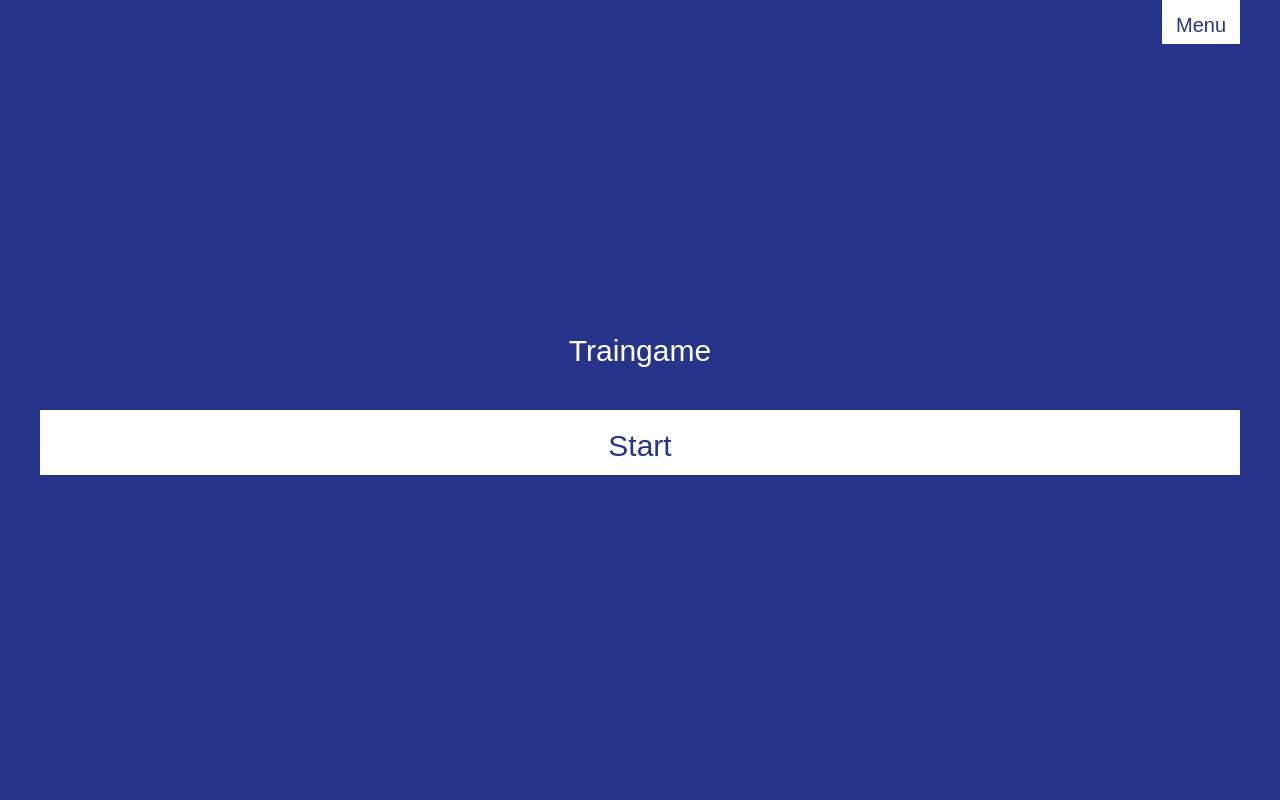
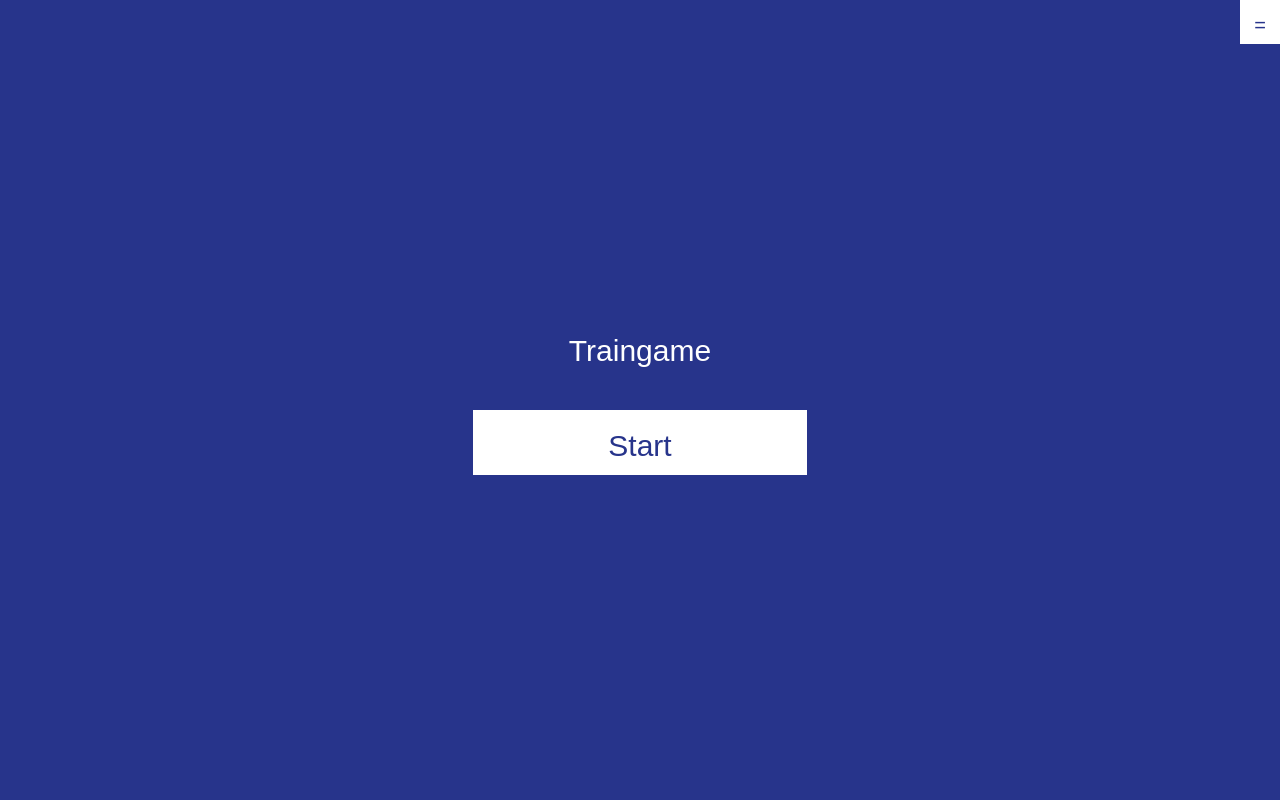
Before and after one commit to leamoser/mma-game_final, a PHP site: page /index.php in a window 1280 px wide. Run offline with PHP 8.4, Linux system fonts and the light colour scheme; some libraries are stand-ins or nearby versions; some web fonts are replaced.

Commit message:
adapt sidewidth of application for big devices

```diff
--- a/css/main.css
+++ b/css/main.css
@@ -26,7 +26,10 @@
   --ga-mini: 7px;
   --ga-buttons: 10px;
   /*Grössen*/
-  --sz-w-minusgaps: calc( 100vw - calc( var(--ga-around) * 2 ) );
+  --sz-w-screen-fix: 100vw;
+  --sz-w-screen: 414px;
+  --sz-w-minusgaps-fix: calc( var(--sz-w-screen-fix) - calc( var(--ga-around) * 2 ) );
+  --sz-w-minusgaps: calc( var(--sz-w-screen) - calc( var(--ga-around) * 2 ) );
   --sz-h-minusgaps: calc( 100vh - calc( var(--ga-around) * 2 ) );
   /*Grids*/
   --gr-dreier: repeat(3, 1fr);
@@ -39,6 +42,11 @@ body{
 }
 body.play{
   background-color: var(--co-negativ);
+}
+main{
+  max-width: var(--sz-w-screen);
+  width: 100%;
+  margin: 0 auto;
 }
 /*Grundeinstellungen zu Schriftarten*/
 h1,
@@ -61,6 +69,7 @@ button.full p{
 }
 /*Grundaufbau der Seite über alle Pages*/
 section.maincontainer{
+  max-width: var(--sz-w-screen);
   width: 100%;
   min-height: 100vh;
   height: auto;
@@ -75,7 +84,8 @@ input[type="submit"]{
 }
 button.full{
   cursor: pointer;
-  width: var(--sz-w-minusgaps);
+  max-width: var(--sz-w-minusgaps);
+  width: var(--sz-w-minusgaps-fix);
   background-color: var(--co-negativ);
   color: var(--co-hauptfarbe);
   border: none;
@@ -86,7 +96,8 @@ input[type="text"]{
   border: none;
   background-color: transparent;
   border-bottom: 2px solid var(--co-hauptfarbe-50);
-  width: 100%;
+  max-width: var(--sz-w-minusgaps);
+  width: var(--sz-w-minusgaps-fix);
   margin-top: var(--ga-mini);
   padding: var(--ga-mini) 0;
   border-radius: 0px;
@@ -102,7 +113,7 @@ div.navigation p{
   background-color: var(--co-negativ);
   padding: 14px 14px 8px 14px ;
   top: 0px;
-  right: var(--ga-around);
+  right: 0;
   margin: 0 0;
   z-index: 3;
   transition: 0.5s;
@@ -113,7 +124,8 @@ div.navigation.open p{
 }
 /*Navigationscontainer*/
 div.navigation nav{
-  width: 100vw;
+  max-width: var(--sz-w-screen);
+  width: var(--sz-w-screen-fix);
   height: 100vh;
   padding: var(--ga-around);
   background-color: var(--co-negativ);
@@ -223,7 +235,8 @@ section#game{
   padding-bottom: 0px;
 }
 section#game article{
-  width: 100vw;
+  max-width: var(--sz-w-screen);
+  width: var(--sz-w-screen-fix);
   margin-left: calc( var(--ga-around) * -1 );
 }
 section#game article#ct_cockpit{
--- a/css/modules/map.css
+++ b/css/modules/map.css
@@ -1,8 +1,8 @@
 @import "root.css";
 
 .placeDot{
-  width: 10px;
-  height:10px;
+  width: 7px;
+  height: 7px;
   background-color: var(--co-akzent-neg);
   border-radius: 50%;
 }
--- a/js/modules/loadNav.js
+++ b/js/modules/loadNav.js
@@ -2,7 +2,7 @@ let loadNav = (event) => {
     const navcontainer = event.target.parentElement;
     if (navcontainer.classList.contains('open')) {
         navcontainer.classList.remove('open');
-        event.target.innerHTML = 'Menu';
+        event.target.innerHTML = '=';
     } else {
         navcontainer.classList.add('open');
         event.target.innerHTML = '  X  ';
--- a/templates/foot.php
+++ b/templates/foot.php
@@ -1,3 +1,4 @@
+</main>
 </body>
 
 </html>
--- a/templates/head.php
+++ b/templates/head.php
@@ -13,4 +13,5 @@
 </head>
 
 <body>
-    <?php include('navigation.php') ?>
+    <main>
+        <?php include('navigation.php') ?>
--- a/templates/map.php
+++ b/templates/map.php
@@ -1,3 +1,3 @@
 <article class="ct_map">
-    <div id="map" style="width: 100vw; height: 50vh;"></div>
+    <div id="map" style="width: var(--sz-w-screen-fix); max-width: var(--sz-w-screen); height: 40vh;"></div>
 </article>
--- a/templates/navigation.php
+++ b/templates/navigation.php
@@ -1,5 +1,5 @@
 <div class="navigation">
-    <p id="nav_toggle">Menu</p>
+    <p id="nav_toggle">=</p>
     <nav id="nav_content">
         <ul>
             <li><a href="/">Home</a></li>
```
